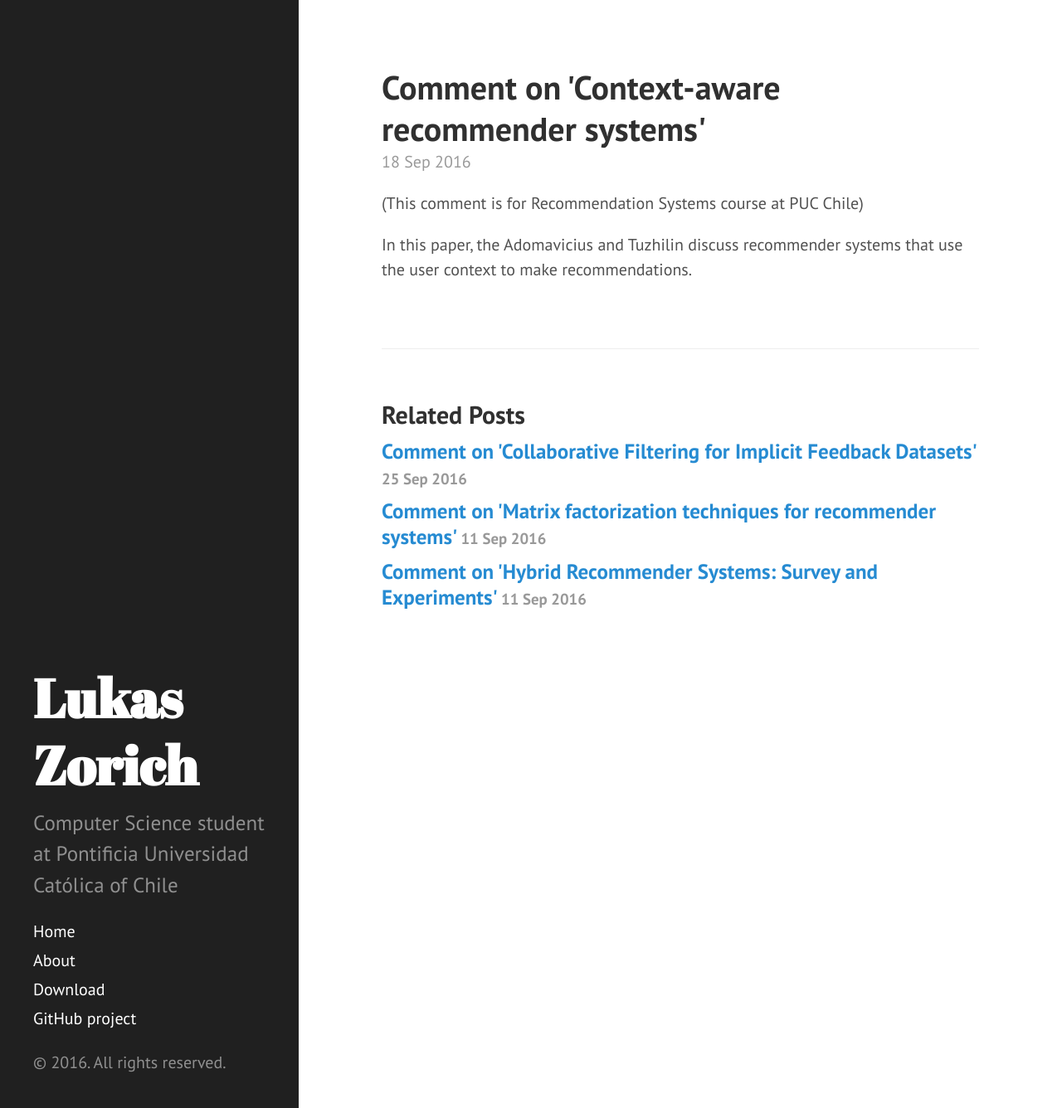
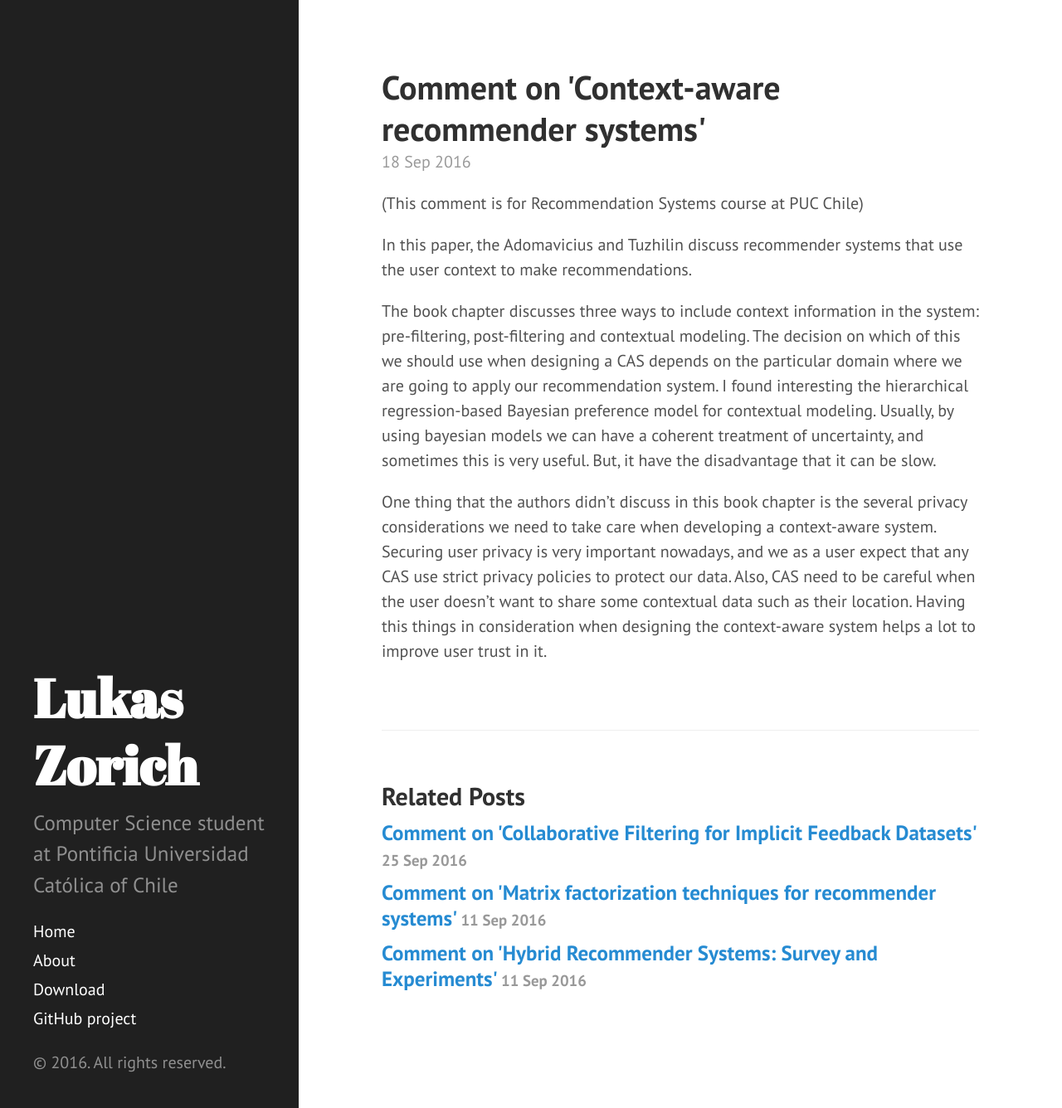
Before and after one commit to lezorich/blog, a Jekyll site: the page built from _posts/2016-09-18-context-aware-rec-sys.md, in a window 1280 px wide and 1336 px high. Shown: the whole window at 83% size. Built offline with Jekyll 4.4.1, drawn with Linux system fonts in a browser that asks for light colours.

Commit message:
Finish week 6 blog post

```diff
--- a/_posts/2016-09-18-context-aware-rec-sys.md
+++ b/_posts/2016-09-18-context-aware-rec-sys.md
@@ -8,3 +8,21 @@ categories: recommendation-systems
 
 In this paper, the Adomavicius and Tuzhilin discuss recommender systems that
 use the user context to make recommendations.
+
+The book chapter discusses three ways to include context information in the
+system: pre-filtering, post-filtering and contextual modeling. The decision
+on which of this we should use when designing a CAS depends on the particular
+domain where we are going to apply our recommendation system. I found
+interesting the hierarchical regression-based Bayesian preference model for
+contextual modeling. Usually, by using bayesian models we can have a coherent
+treatment of uncertainty, and sometimes this is very useful. But, it have
+the disadvantage that it can be slow.
+
+One thing that the authors didn't discuss in this book chapter is the
+several privacy considerations we need to take care when developing a
+context-aware system. Securing user privacy is very important nowadays, and we
+as a user expect that any CAS use strict privacy policies to protect our data.
+Also, CAS need to be careful when the user doesn't want to share some
+contextual data such as their location. Having this things in consideration
+when designing the context-aware system helps a lot to improve user
+trust in it.
```
